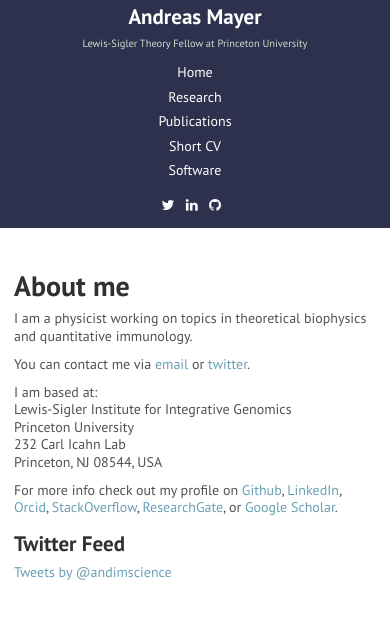
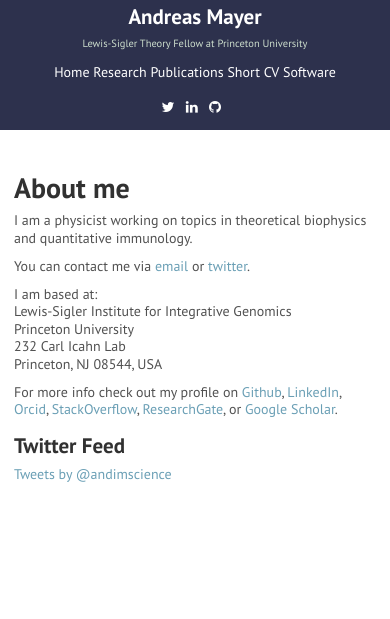
Before and after one commit to andim/andim.github.io, a Jekyll site: the page built from index.md, in a window 390 px wide. Shown: the top 619 px of the page. Built offline with Jekyll 4.4.1, drawn with Linux system fonts in a browser that asks for light colours; nearby versions of some CDN libraries; comment, search, counter and statistics services are not loaded.

Commit message:
changed sidebar layout on mobile

```diff
--- a/public/css/andim.css
+++ b/public/css/andim.css
@@ -14,6 +14,16 @@ p {
   margin-bottom: 0.75rem;
 }
 
+.theme-andim .content {
+  padding-top:    1.5rem;
+  padding-bottom: 1.5rem;
+}
+.theme-andim .content a,
+.theme-andim .related-posts li a:hover {
+  color: #6a9fb5;
+}
+
+/* Sidebar nav */
 .theme-andim .sidebar {
   background-color: #2d314d;
   padding: 0.25rem 0.5rem;
@@ -31,11 +41,11 @@ p {
 .theme-andim .sidebar-about .lead {
     font-size: 0.75rem;
 }
-.theme-andim .content {
-  padding-top:    1.5rem;
-  padding-bottom: 1.5rem;
+.theme-andim .sidebar-nav-item {
+  display: inline-flex;
 }
-.theme-andim .content a,
-.theme-andim .related-posts li a:hover {
-  color: #6a9fb5;
+@media (min-width: 38em) {
+  .theme-andim .sidebar-nav-item {
+    display: block;
+  }
 }
```
